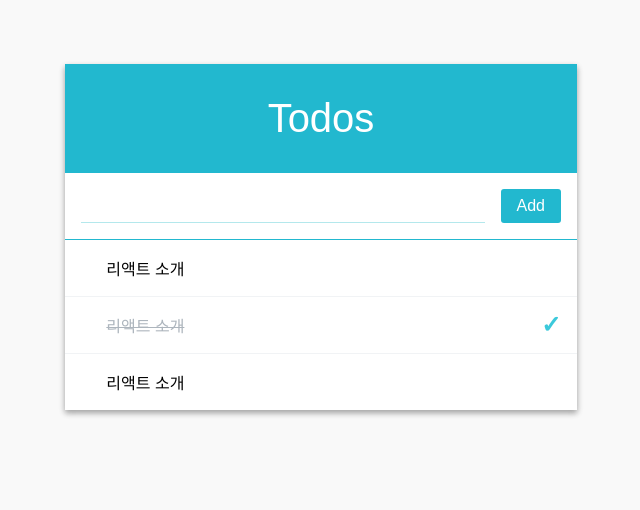
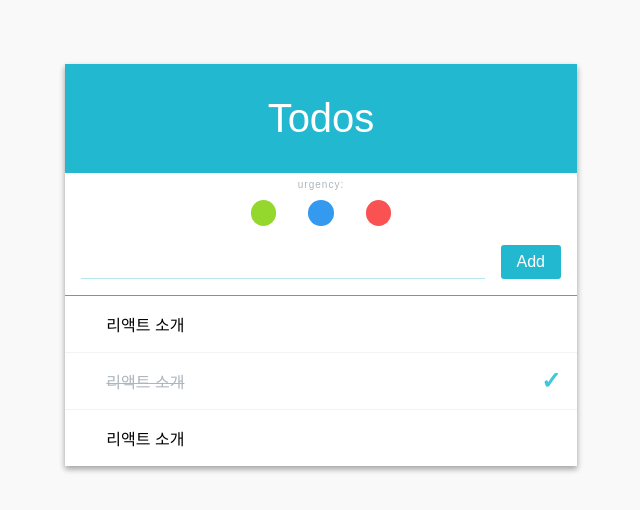
Before and after one commit to puilp0502/todo-v2, a React (Create React App) app: page / in a window 1280 px wide. Shown: the top 510 px of the page, without its empty margins (319-959 px from the left). Built offline with nearby package versions, Linux system fonts and the light colour scheme.

Commit message:
Implement PriorityPicker mockup

```diff
--- /dev/null
+++ b/src/components/PriorityPicker.js
@@ -0,0 +1,24 @@
+import React, { Component } from 'react';
+import classNames from 'classnames/bind';
+import styles from './PriorityPicker.module.css';
+
+const cx = classNames.bind(styles);
+
+class PriorityPicker extends Component {
+    render() {
+        return (
+            <div className={cx('picker')}>
+                <div className={cx('header')}>
+                    urgency:
+                </div>
+                <div className={cx('selection')}>
+                    <div className={cx('urgency')} data-urgency="1"/>
+                    <div className={cx('urgency')} data-urgency="2"/>
+                    <div className={cx('urgency')} data-urgency="3"/>
+                </div>
+            </div>
+        )
+    }
+}
+
+export default PriorityPicker;
--- /dev/null
+++ b/src/components/PriorityPicker.module.css
@@ -0,0 +1,46 @@
+.picker {
+    display: flex;
+    flex-direction: column;
+}
+
+.header {
+    height: 1.5rem;
+    color: #adb5bd;
+    letter-spacing: 1px;
+    font-size: 10px;
+    text-align: center;
+    line-height: 1.5rem;
+}
+
+.selection {
+    display: flex;
+    height: 2rem;
+    justify-content: center;
+    align-items: center;
+}
+
+.urgency {
+    transition: .1s;
+    height: 1.6rem;
+    width: 1.6rem;
+    margin: 0 1rem;
+    border-radius: .8rem;
+    cursor: pointer;
+}
+.urgency:hover {
+    border-radius: .6rem;
+}
+.urgency.active, .urgency:active {
+    border-radius: .6rem;
+    height: 2rem;
+    width: 2rem;
+}
+.urgency[data-urgency='1'] {
+    background-color: #94d82d;
+}
+.urgency[data-urgency='2'] {
+    background-color: #339af0;
+}
+.urgency[data-urgency='3'] {
+    background-color: #fa5252;
+}
--- a/src/components/TodoListTemplate.js
+++ b/src/components/TodoListTemplate.js
@@ -1,6 +1,8 @@
 import React from 'react';
 import classNames from 'classnames/bind';
 import styles from './TodoListTemplate.module.css';
+
+import PriorityPicker from './PriorityPicker';
 
 const cx = classNames.bind(styles);
 const TodoListTemplate = ({ form, children }) => {
@@ -8,6 +10,9 @@ const TodoListTemplate = ({ form, children }) => {
         <main className={cx('template')}>
             <div className={cx('title')}>
                 Todos
+            </div>
+            <div className={cx('priority-picker')}>
+                <PriorityPicker />
             </div>
             <section className={cx('form-wrapper')}>
                 { form }
```
